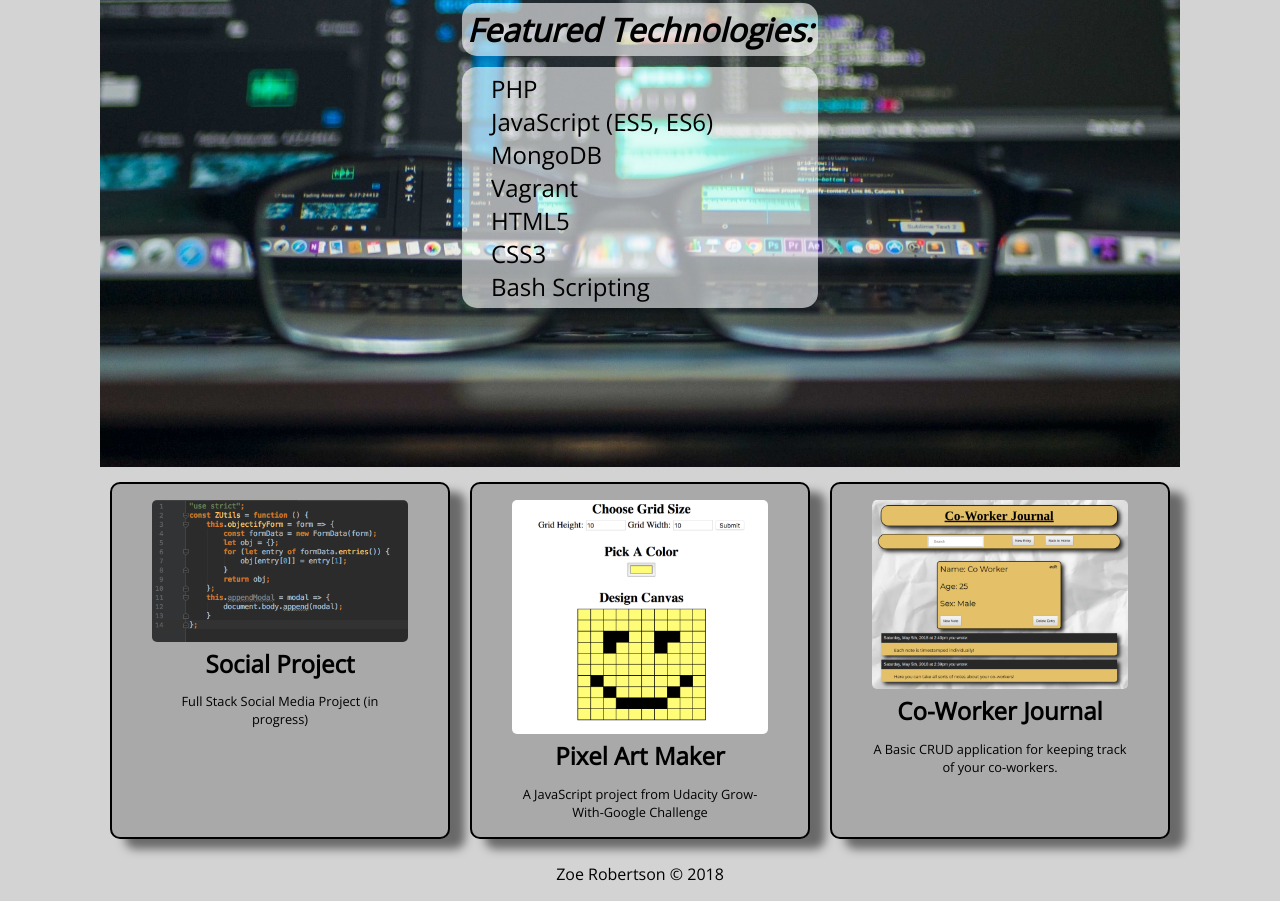
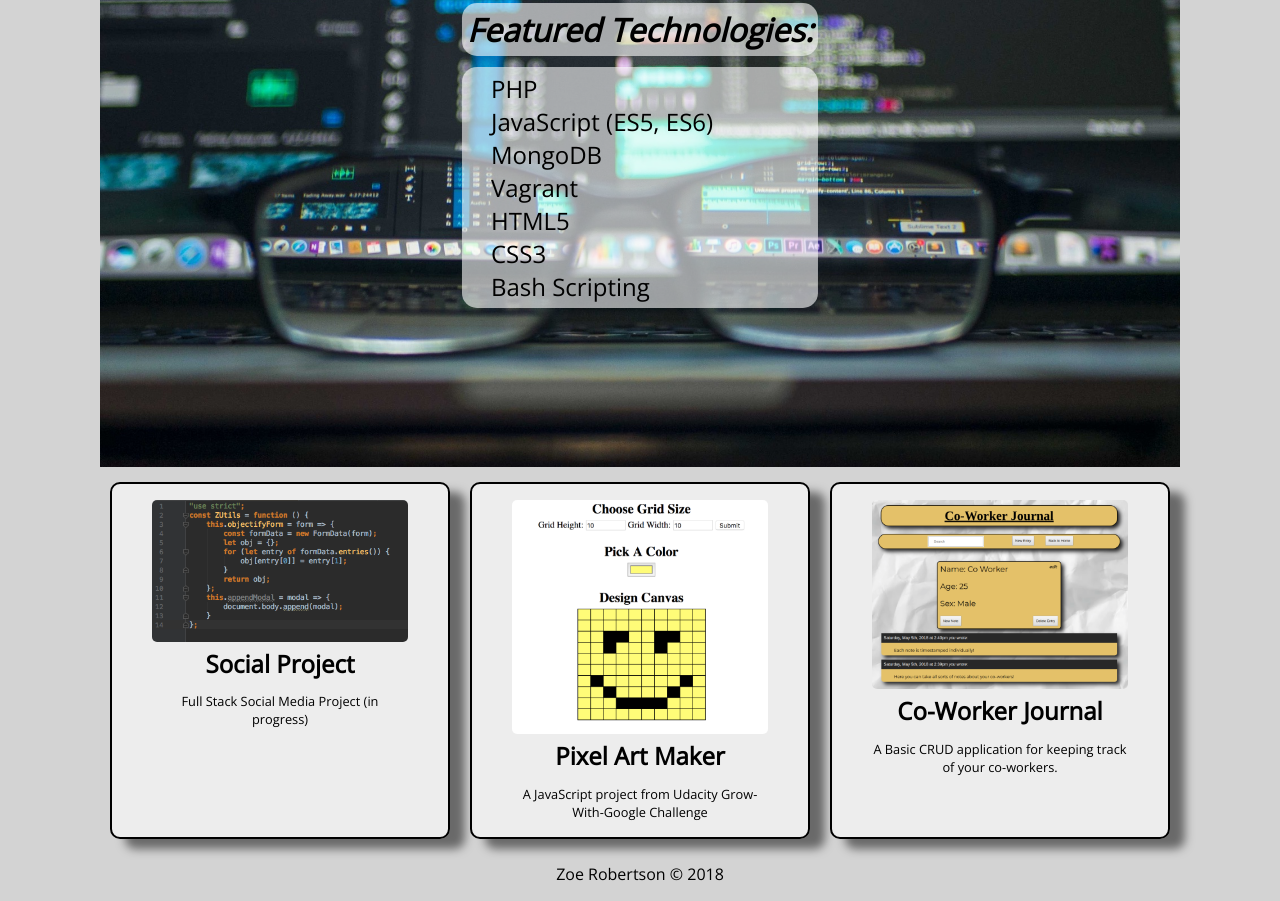
Before and after one commit to zoemrob/zoemrob.github.io, a plain HTML site: page index.html in a window 1280 px wide. Shown: the part 291-1192 px from the top of the page. Drawn offline with nearby package versions, Linux system fonts and the light colour scheme.

Commit message:
updated background color for projects

```diff
--- a/css/base.css
+++ b/css/base.css
@@ -127,7 +127,6 @@ ul {
 .project-3 {
     width: 33%;
     text-align: center;
-    background-color: #a9a9a9;
     margin: 10px 10px 0 10px;
     -webkit-border-radius: 10px;
     -moz-border-radius: 10px;
--- a/index.html
+++ b/index.html
@@ -38,7 +38,7 @@
             </div>
         </div>
         <section class="featured_work">
-            <div class="project-1 std-shadow">
+            <div class="project-1 std-shadow text-bkg">
                 <figure id="project-1-figure">
                     <a href="https://github.com/zoemrob/social-media-project">
                         <img class="project-thumb" src="img/social-media-js-snap.png"
@@ -51,7 +51,7 @@
                     </figcaption>
                 </figure>
             </div>
-            <div class="project-2 std-shadow">
+            <div class="project-2 std-shadow text-bkg">
                 <figure id="project-2-figure">
                     <a href="https://github.com/zoemrob/pixel-art-maker">
                         <img class="project-thumb" src="img/pixel-maker-snap.png"
@@ -64,7 +64,7 @@
                     </figcaption>
                 </figure>
             </div>
-            <div class="project-3 std-shadow">
+            <div class="project-3 std-shadow text-bkg">
                 <figure class="vertical-cntr" id="project-3-figure">
                     <a href="https://github.com/zoemrob/Co-Worker-Journal">
                         <img class="project-thumb" src="img/co-worker-journal.png"
```
